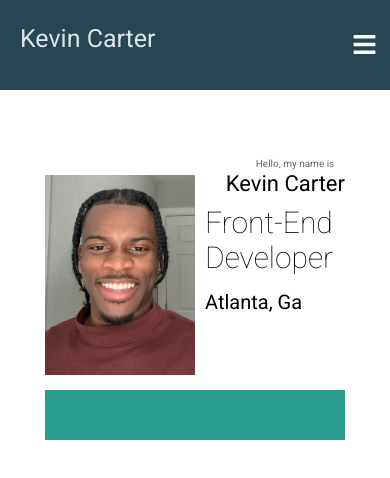
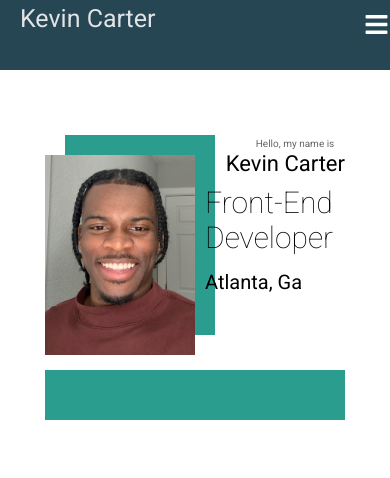
Before and after one commit to kvncrtr/portfolio, a React (Vite) app: page / in a window 390 px wide. Shown: the top 478 px of the page. Built offline with nearby package versions, Linux system fonts and the light colour scheme.

Commit message:
produced more styling, responsiveness, and image shape

```diff
--- a/src/styles/app.css
+++ b/src/styles/app.css
@@ -19,43 +19,55 @@
    font-weight: 400;
 }
 
-html {
+html, body {
+   margin: 0;
+   padding: 0;
    font-size: 10px;
 }
 
-header {
-   padding-top: 2rem;
-   padding-right: 3rem;
-   height: 7rem;
+.app--container {
+   position: absolute;
+   z-index: 1;
+   width: 100vw;
+}
+
+.navbar--container {
+   align-items: center;
    display: grid;
-   grid-template-columns: 1fr 4fr;
-   align-items: center;
+   grid-template-columns: 20% 38% 40%;
+   grid-template-rows: 7rem;
+   grid-template-areas:
+         'l s b';
+   width: 100%;
+   background-color: var(--primary);
    font-size: 1.5rem;
    color: var(--primary-light);
-   background-color: var(--primary);
 }
 
 header .nav--button {
+   grid-area: b;
+   visibility: hidden;
+   width: 1rem;
    padding: 0.5rem;
    border: none;
+   background: transparent;
+   color: var(--light);
+   opacity: 0;
    cursor: pointer;
    outline: none;
-   background: transparent;
-   color: var(--light);
-   visibility: hidden;
-   opacity: 0;
 }
 
 nav {
-   margin: 0 auto;
-   width: 90%;
-   position: relative;
    display: flex;
    justify-content: space-between;
    align-items: center;
+   width: 200%;
+   background-color: var(--accent);
 }
 
 .navbar--container h3 {
+   grid-area: l;
+   min-width: 14rem;
    margin-left: 2rem;
    font-size: 2.5rem;
 }
@@ -71,8 +83,8 @@ nav a:hover {
 
 .hero--container {
    position: relative;
+   width: 100%;
    height: 40rem;
-   width: 100%;
    /* background-color: red;  */
 }
 
@@ -99,40 +111,45 @@ nav a:hover {
          'sh sh sh sh sh sh sh sh sh sh sh sh'
          'sh sh sh sh sh sh sh sh sh sh sh sh'
          'sh sh sh sh sh sh sh sh sh sh sh sh';
+   width: 30rem;
    height: 30rem;
-   width: 30rem;
    margin: -15rem 0 0 -15rem;
    /* background-color: #e76f51; */
 }
 
 .hero--headshot {
+   z-index: 2;
    grid-area: h;
    width: 150px;
    margin-top: 1rem;
 }
 
 .hero--img-shape {
-   grid-area: sh;
-   height: 100%;
-   width: 30rem;
+   position: absolute;
+   z-index: 1;
+   top: -1rem;
+   left: 2rem;
+   grid-area: h;
+   width: 15rem;
+   height: 20rem;
    background-color: var(--secondary);
 }
 
 .hero--intro {
+   position: absolute;
    grid-area: i;
-   position: absolute;
+   top: 1.8rem;
    opacity: 0.6;
-   top: 1.8rem;
    width: 10rem;
+   text-align: center;
    font-weight: 400;
-   text-align: center;
    /* background-color: var(--secondary); */
 }
 
 .hero--name {
    grid-area: n;
+   width: 12.5rem;
    height: 2.5rem;
-   width: 12.5rem;
    margin-top: 0.6rem;
    text-align: right;
    font-size: 2.2rem;
@@ -140,6 +157,7 @@ nav a:hover {
 }
 
 .hero--skill {
+   z-index: 1;
    grid-area: sk;
    width: 14rem;
    margin-top: -1rem;
@@ -149,9 +167,17 @@ nav a:hover {
 }
 
 .hero--location {
+   z-index: 1;
    grid-area: l;
    width: 12rem;
    margin-left: 1rem;
+}
+
+.hero--bottom-shape {
+   grid-area: sh;
+   width: 30rem;
+   height: 100%;
+   background-color: var(--secondary);
 }
 
 @media only screen and (max-width: 1024px) {
@@ -161,13 +187,16 @@ nav a:hover {
    }
 
    .nav--close-button {
-      padding: 0;
-      margin: 0;
       position: absolute;
       top: 25px;
       right: 60px;
+      margin: 0;
+      padding: 0;
    }
 
+   header {
+      z-index: 2;
+   }
 
    header h3 {
       width: 20rem;
@@ -181,26 +210,27 @@ nav a:hover {
    }
 
    header nav {
-      height: 30%;
-      width: 100%;
       position: fixed;
       top: 0;
       left: 0;
+      gap: 1.5rem;
       display: flex;
+      justify-content: center;
+      align-items: center;
+      width: 100%;
+      height: 30%;
       background-color: var(--accent3);
-      align-items: center;
-      justify-content: center;
-      gap: 1.5rem;
       transition: 0.5s;
       transform: translateY(-100vh);
    }
 
    header .responsive--nav {
+      z-index: 3;
       display: flex;
       padding: 5% 0;
+      justify-content: space-between;
+      flex-direction: column;
       transform: none;
-      flex-direction: column;
-      justify-content: space-between;
    }
 }
 
@@ -219,10 +249,10 @@ nav a:hover {
    }
 
    header .responsive--nav {
+      display: flex;
+      justify-content: space-between;
+      flex-direction: column;
       padding: 5% 0;
-      display: flex;
-      flex-direction: column;
-      justify-content: space-between;
       transform: none;
    }
 }
```
